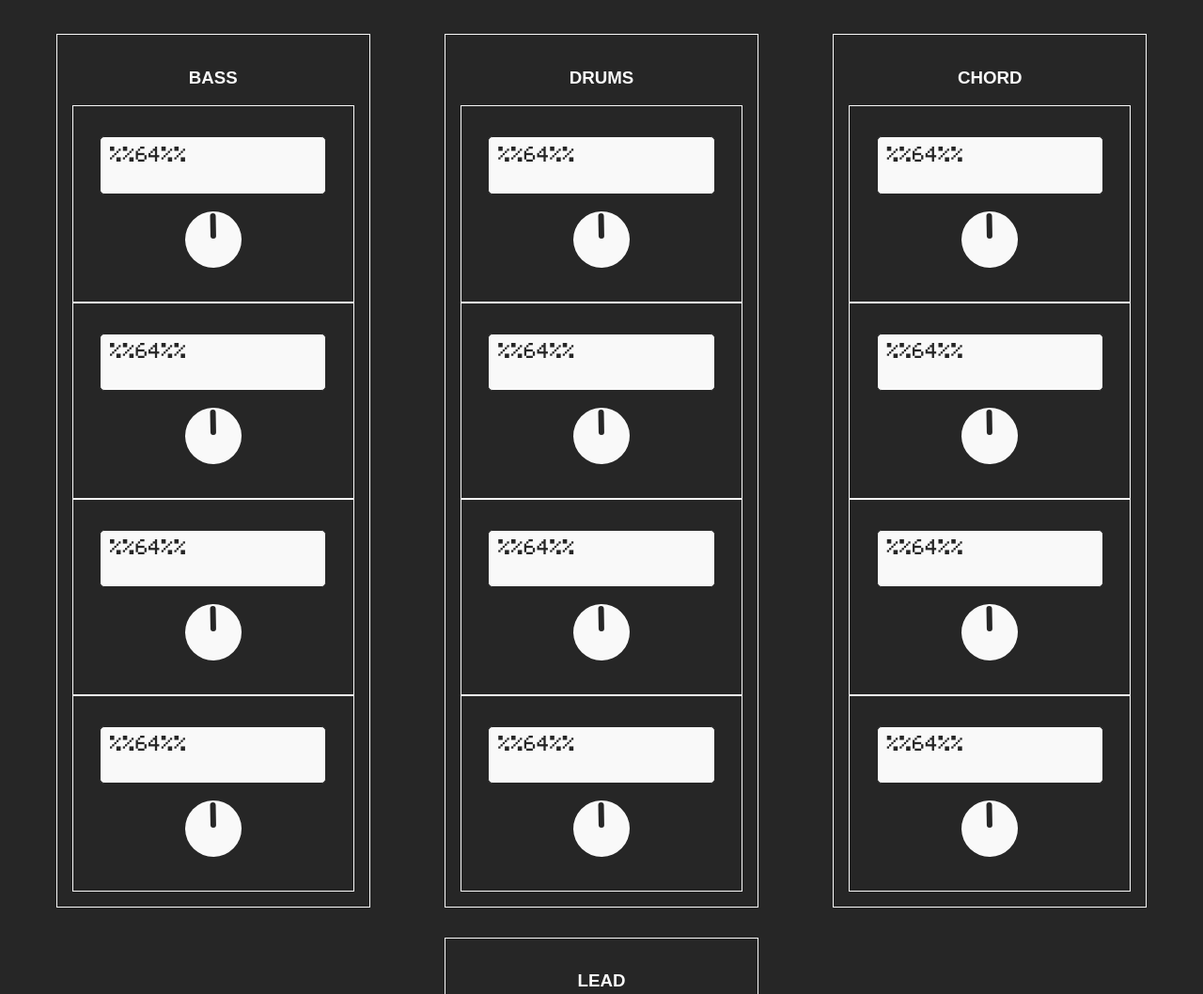
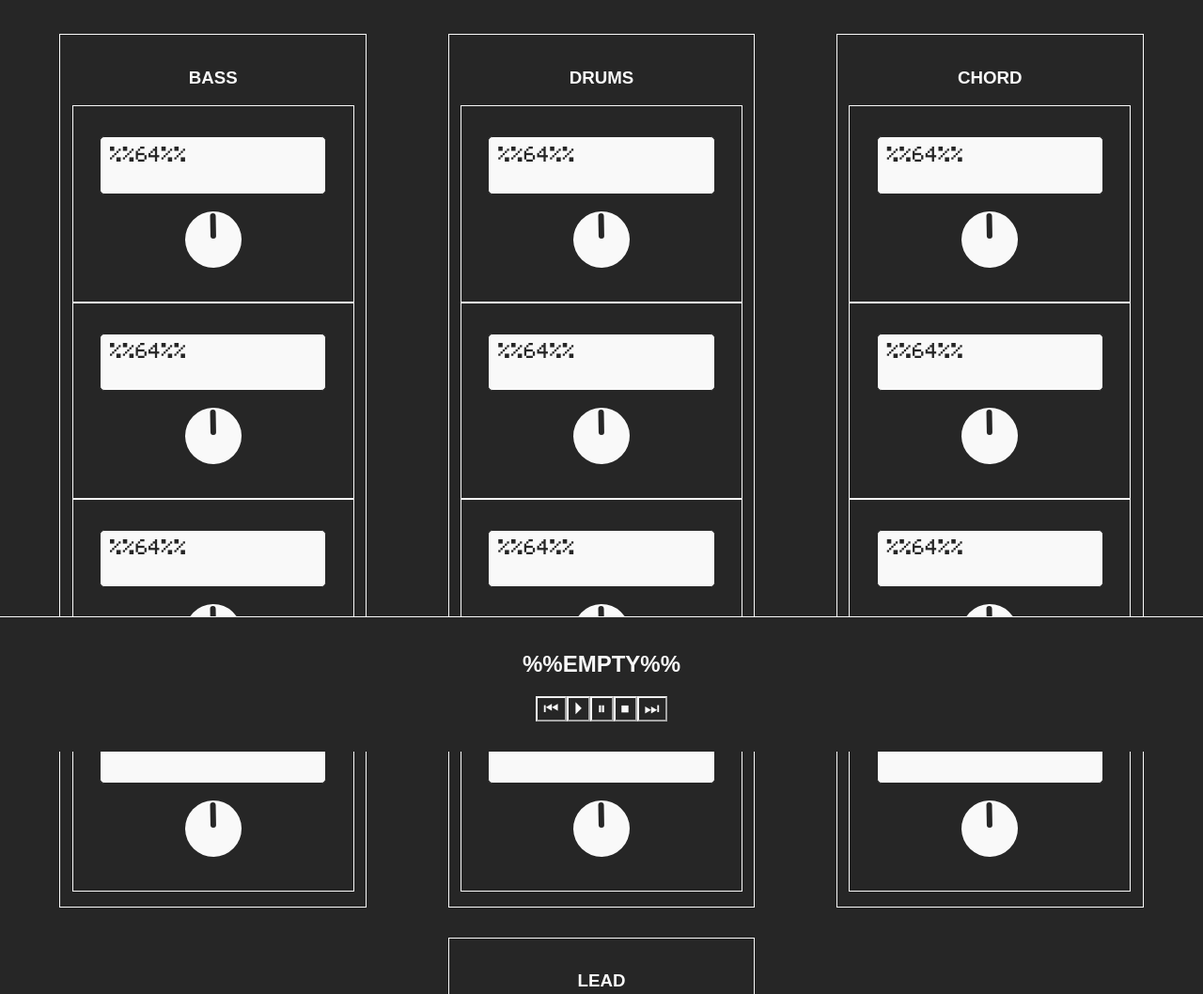
Before and after one commit to jankrum/web-sequencer, a plain HTML site: page test.html in a window 1280 px wide. Shown: the top 1058 px of the page at 94% size. Drawn offline with Linux system fonts and the light colour scheme.

Commit message:
i forgor to push 💀

```diff
--- a/style2.css
+++ b/style2.css
@@ -27,7 +27,7 @@ body {
     display: flex;
     flex-wrap: wrap;
     justify-content: space-around;
-    align-items: center;
+    align-items: start;
     padding: 20px;
 }
 
@@ -35,6 +35,8 @@ body {
     display: flex;
     flex-direction: column;
     align-items: center;
+
+    width: 292.531px;
 
     padding: 1rem;
     margin: 1rem;
--- a/test.js
+++ b/test.js
@@ -25,12 +25,6 @@ function makeControllerModule(index) {
 
     updateValue();
 
-    // const svgNamespace = 'http://www.w3.org/2000/svg';
-    // const svg = document.createElementNS(svgNamespace, 'svg');
-    // svg.setAttribute('viewBox', `0 0 64 ${101 * 64}`);
-    // svg.setAttribute('preserveAspectRatio', 'none');
-    // const g = document.createElementNS(svgNamespace, 'g');
-
     const moduleDiv = dm('div', { class: 'controller-module' }, label, inputRange);
 
     return moduleDiv;
@@ -38,12 +32,19 @@ function makeControllerModule(index) {
 
 function makeController(part) {
     const title = part.toUpperCase();
+
     const controllerModules = timesDo(modulesPerController, makeControllerModule);
     const id = `${part.toLowerCase()}-controller`;
 
     const titleHeader = dm('h3', {}, title);
 
-    const controllerDiv = dm('div', { class: 'controller', id }, titleHeader, ...controllerModules);
+    const controllerRowDiv = dm('div', { class: 'controller-row' }, ...controllerModules);
+
+    const controllerDiv = dm('div', { class: 'controller', id }, titleHeader, controllerRowDiv);
+
+    titleHeader.addEventListener('mousedown', () => {
+        controllerRowDiv.hidden = !controllerRowDiv.hidden;
+    });
 
     return controllerDiv;
 }
@@ -57,7 +58,19 @@ function makeControllerSection() {
 }
 
 function makeTransporter() {
-    const transporterDiv = dm('div', { id: 'transporter' });
+    const title = dm('h2', {}, '%%EMPTY%%')
+
+    const buttonTexts = [
+        '⏮', //&#x23EE
+        '⏵', //&#x23F5
+        '⏸', //&#x23F8
+        '⏹', //&#x23F9
+        '⏭'//&#x23ED
+    ];
+
+    const buttons = buttonTexts.map(buttonText => dm('button', {}, buttonText));
+
+    const transporterDiv = dm('div', { id: 'transporter' }, title, ...buttons);
 
     return transporterDiv;
 }
@@ -66,18 +79,10 @@ addEventListener('load', () => {
     const body = document.querySelector('body');
 
     const controllerSection = makeControllerSection();
-    // const transporter = makeTransporter();
+    const transporter = makeTransporter();
 
     body.append(controllerSection);
-    // body.append(transporter);
+    body.append(transporter);
 
     renderKnobs();
 });
-
-// const svgNamespace = 'http://www.w3.org/2000/svg';
-// const svg = document.createElementNS(svgNamespace, 'svg');
-// svg.setAttribute('viewBox', '0 0 100 100');
-// const path = document.createElementNS(svgNamespace, 'path');
-// path.setAttribute('d', 'M 50 0 L 60 10 L 60 90 L 50 100 L 40 90 L 40 10 Z');
-// svg.append(path);
-// document.body.append(svg);
```
